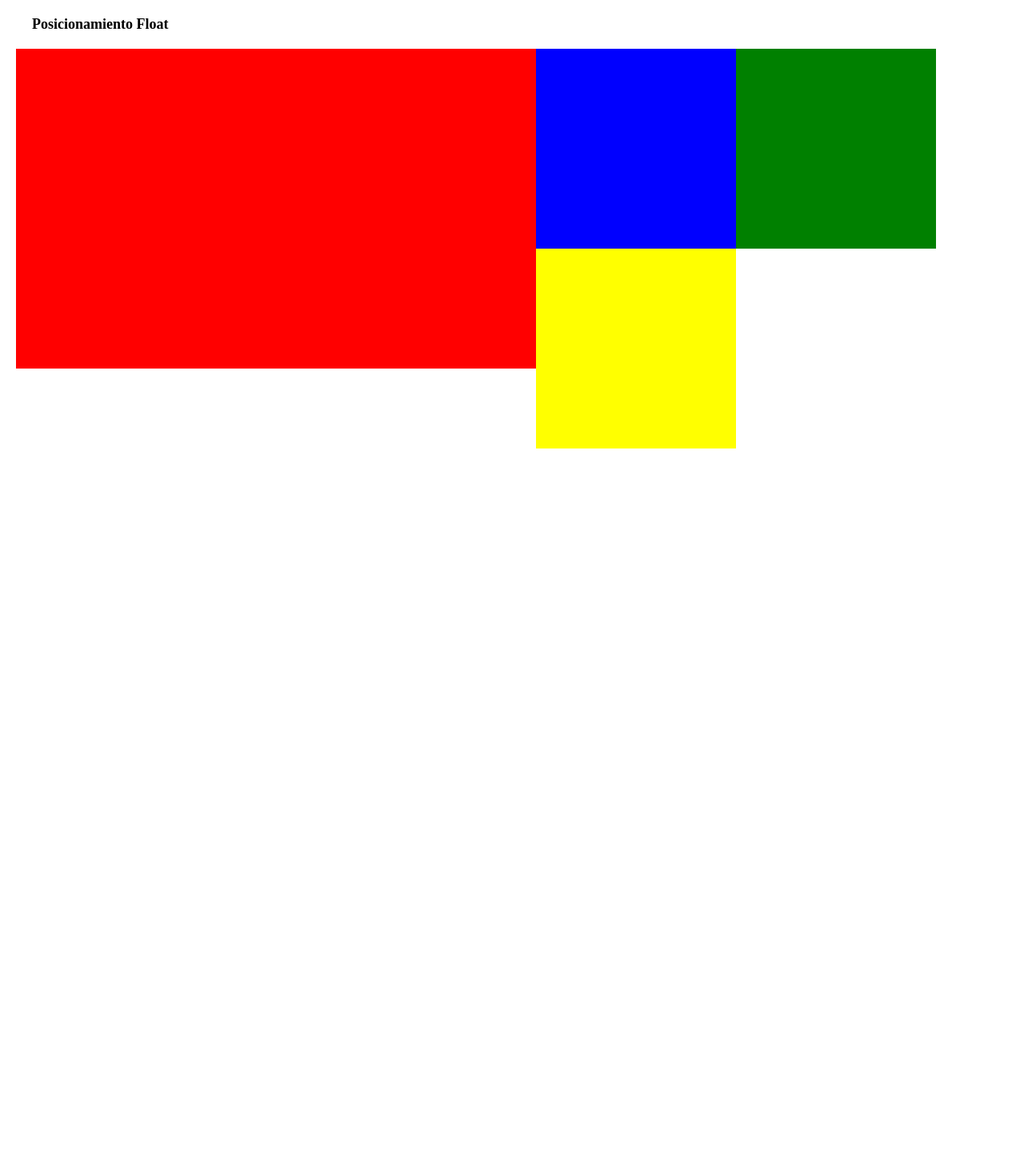
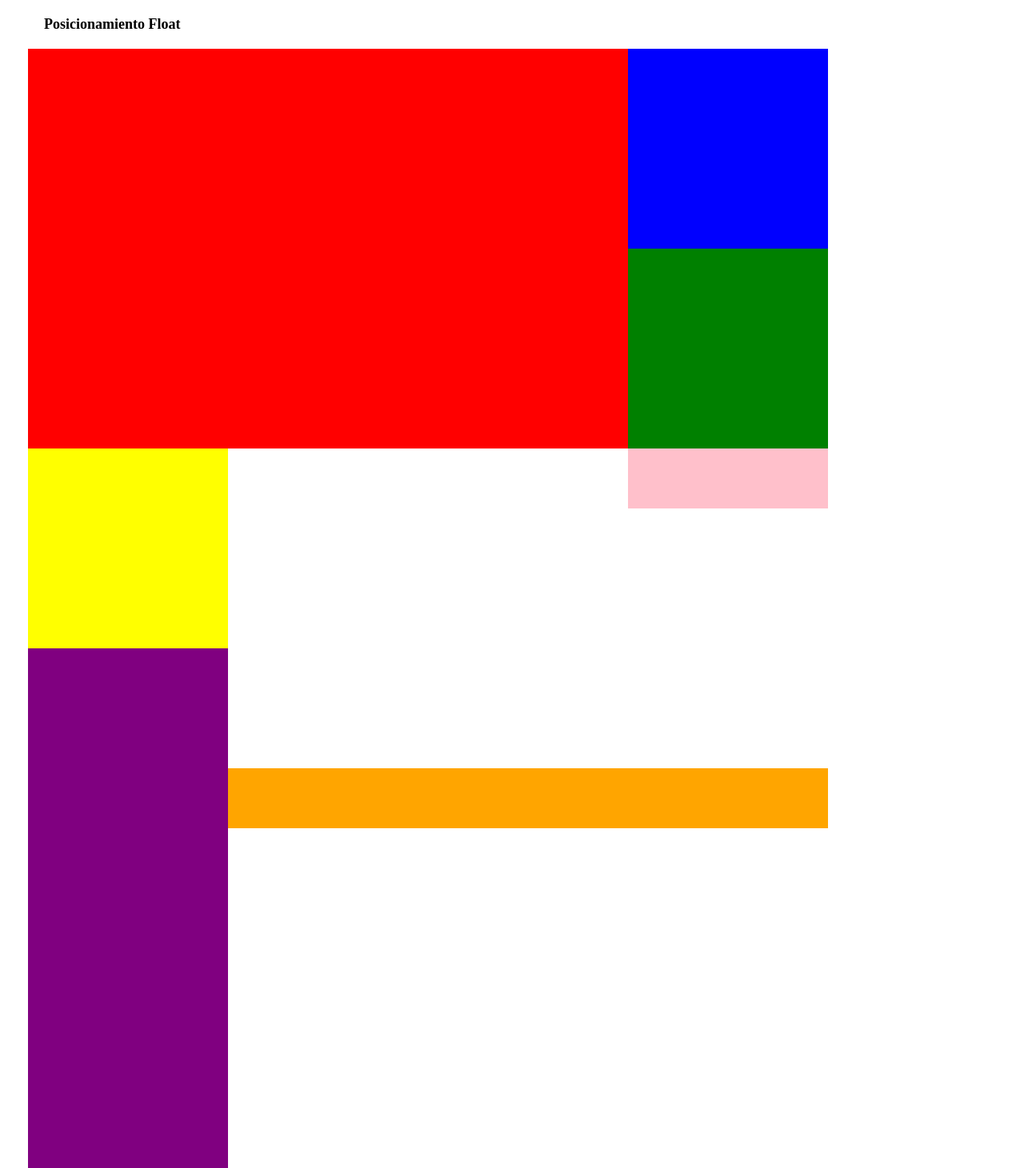
Before and after one commit to pablopavia/html-2023, a plain HTML site: page Prac.4 -DONE/index.html in a window 1280 px wide. Shown: the whole page at 80% size. Before the commit the page ends 800 px from the top, so only its background shows below. Drawn offline with Linux system fonts and the light colour scheme.

Commit message:
Practica 4 done

```diff
--- /dev/null
+++ b/Clase 7/estilo.css
@@ -0,0 +1,37 @@
+* {
+  box-sizing: border-box;
+}
+
+body {
+  margin: 0;
+}
+
+h2 {
+  text-shadow: 5px 2.5px 1px turquoise;
+}
+
+.contenedor-pequeño {
+  background-color: lightblue;
+  width: 200px;
+  height: 300px;
+  /* Primera forma de centrar elementos */
+  margin: 0 auto;
+  word-break: keep-all;
+  hyphens: auto;
+  overflow: scroll;
+}
+
+#padre {
+  background-color: lightgreen;
+  padding: 10px;
+}
+
+.enlinea {
+  width: 100px;
+  background-color: pink;
+  white-space: nowrap;
+  display: inline-block;
+  width: 80%;
+  overflow: hidden;
+  text-overflow: ellipsis;
+}
--- a/P4.CajasFloats/estilo.css
+++ b/Prac.4 -DONE/estilo.css
@@ -4,7 +4,7 @@
 
 body {
   margin: 0;
-  margin-left: 20px;
+  margin-left: 35px;
 }
 
 #title {
@@ -18,8 +18,8 @@ body {
 }
 
 #red-box {
-  width: 650px;
-  height: 400px;
+  width: 750px;
+  height: 500px;
   background-color: red;
   float: left;
 }
@@ -44,3 +44,31 @@ body {
   background-color: yellow;
   float: left;
 }
+
+.inv-box {
+  width: 250px;
+  height: 250px;
+}
+
+.pink-box {
+  width: 250px;
+  height: 75px;
+  background-color: pink;
+}
+
+.purple-box {
+  width: 250px;
+  height: 650px;
+  background-color: purple;
+}
+
+.orange-box {
+  width: 1000px;
+  height: 75px;
+  background-color: orange;
+}
+
+.biginv-box {
+  height: 900px;
+  width: 100%;
+}
--- a/P4.CajasFloats/index.html
+++ b/Prac.4 -DONE/index.html
@@ -10,10 +10,19 @@
   <body>
     <div id="title">Posicionamiento Float</div>
     <div class="father">
-      <div id="red-box"></div>
+      <div id="red-box">
+        <div class="biginv-box"></div>
+        <div class="orange-box"></div>
+      </div>
       <div id="blue-box"></div>
-      <div id="green-box"></div>
-      <div id="yellow-box"></div>
+      <div id="green-box">
+        <div class="inv-box"></div>
+        <div class="pink-box"></div>
+      </div>
+      <div id="yellow-box">
+        <div class="inv-box"></div>
+        <div class="purple-box"></div>
+      </div>
     </div>
   </body>
 </html>
```
Also changed, not shown: Clase 7/index.html (added, +37 -0 lines), Prac. 2 - DONE/Michael_Jordan_in_2014.jpg (renamed from Practica 2 - DONE/Michael_Jordan_in_2014.jpg), Prac. 2 - DONE/estilo.css (renamed from Practica 2 - DONE/estilo.css), Prac. 2 - DONE/index.html (renamed from Practica 2 - DONE/index.html), Prac.1-DONE/estilo.css (renamed from Practica 1-DONE/estilo.css), Prac.1-DONE/index.html (renamed from Practica 1-DONE/index.html), Prac.3 - DONE/css/estilos.css (renamed from Practica 3 - DONE/css/estilos.css), Prac.3 - DONE/index.html (renamed from Practica 3 - DONE/index.html), Prac.3 - DONE/solucion.png (renamed from Practica 3 - DONE/solucion.png), Prac.4 -DONE/Float.JPG (renamed from P4.CajasFloats/Float.JPG), 7 other files.
